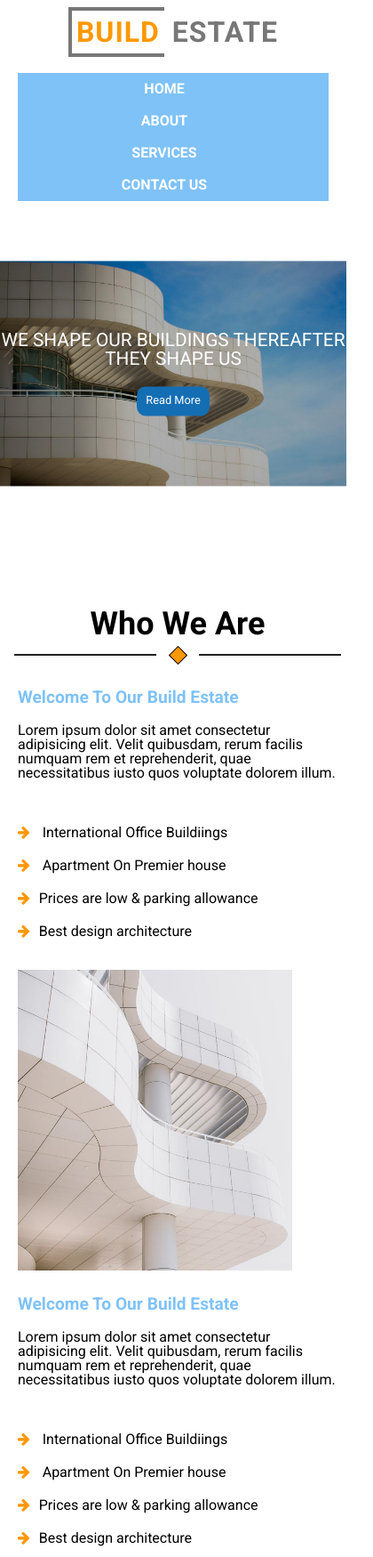
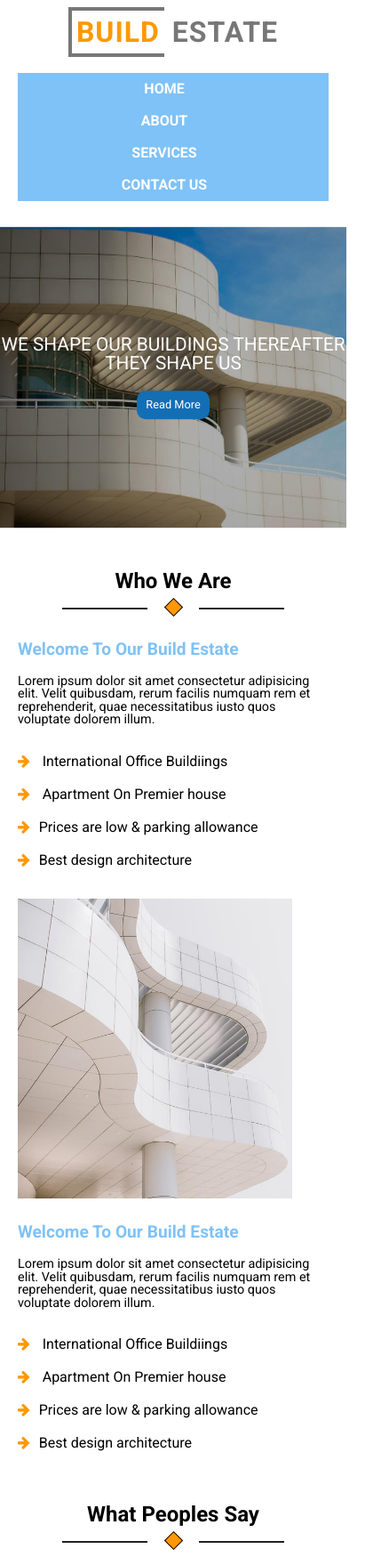
Before and after one commit to sancoza/Bit-Web, a plain HTML site: page Week6/CSSProject/index.html in a window 390 px wide. Shown: the top 1750 px of the page at 89% size, 420 px wide, since content can reach past the window. Drawn offline with Linux system fonts and the light colour scheme.

Commit message:
exercise

```diff
--- a/Week6/CSSProject/index.html
+++ b/Week6/CSSProject/index.html
@@ -98,7 +98,7 @@
         </div>
       </section>
       <!-- services -->
-      <section class="services container1" id="services">
+      <section class="services container" id="services">
         <div class="title d-flex">
           <h2>What Peoples Say</h2>
           <div class="simbol"></div>
--- a/Week6/CSSProject/style.css
+++ b/Week6/CSSProject/style.css
@@ -37,15 +37,11 @@ li {
   list-style: none;
 }
 .container {
-  max-width: 1000px;
-  width: 100%;
-  margin: 20px auto;
-}
-.container1 {
   max-width: 1200px;
   width: 100%;
   margin: 20px auto;
 }
+
 .d-flex {
   display: flex;
   align-items: center;
@@ -135,9 +131,10 @@ nav ul li:hover a {
   font-size: 1.5rem;
   margin: 30px auto 10px;
   text-align: center;
-  width: 400px;
   position: relative;
   padding: 20px;
+  max-width: 400px;
+  width: 100%;
 }
 .title::before {
   position: absolute;
@@ -200,12 +197,12 @@ nav ul li:hover a {
   margin: 0 auto;
 }
 .cards {
-  display: grid;
-  grid-gap: 15px;
-  grid-template-columns: repeat(auto-fit, 340px);
-  justify-content: center;
+  display: flex;
+  flex-wrap: wrap;
+  gap: 20px;
 }
 .card {
+  flex: 1;
   padding: 20px;
   background: var(--blue-menu);
 }
@@ -241,6 +238,7 @@ nav ul li:hover a {
 .cards1 {
   display: grid;
   grid-template-columns: repeat(auto-fit, minmax(250px, 1fr));
+  height: 100%;
 }
 .card1 h5 {
   font-size: 1.5rem;
@@ -355,19 +353,59 @@ footer ul li a {
 footer p a {
   color: var(--orange);
 }
-
-@media (max-width: 425px) {
-  .container,
-  .container1 {
-    width: 400px;
+@media (max-width: 800px) {
+  header {
+    height: 70vh;
   }
+  .showcase h1 {
+    font-size: 2rem;
+  }
+  .content {
+    grid-template-columns: 1fr 1fr;
+  }
+  .cards1 {
+    grid-template-columns: repeat(auto-fit, minmax(275px, 1fr));
+  }
+}
+@media (max-width: 500px) {
   header {
     background: none;
-    height: 75vh;
+    height: 70vh;
+    width: fit-content;
+    width: 100%;
+  }
+  main {
+    width: fit-content;
+    width: 100%;
+    margin: 0 auto;
+  }
+
+  .title h2 {
+    font-size: 1.5rem;
+  }
+  .title:before {
+    top: 62px;
+    width: 6rem;
+  }
+  .title::after {
+    top: 62px;
+    width: 6rem;
+  }
+  .content p {
+    font-size: 0.9rem;
+  }
+
+  .content {
+    grid-template-columns: 1fr;
+  }
+
+  .about-us-content ul {
+    margin-top: 20px;
   }
   nav {
     flex-direction: column;
     justify-content: center;
+    align-items: center;
   }
   .logo {
     color: var(--grey);
@@ -377,12 +415,7 @@ footer p a {
     border: 4px solid var(--grey);
     border-right: none;
   }
-  .content {
-    grid-template-columns: 1fr;
-  }
-  .cards {
-    grid-template-columns: none;
-  }
+
   nav ul {
     flex-direction: column;
     align-items: center;
@@ -400,12 +433,12 @@ footer p a {
     background-size: cover;
     background-repeat: no-repeat;
     background-position: inherit;
-    height: 30vh;
+    height: 40vh;
     display: flex;
     align-items: center;
     justify-content: center;
     flex-direction: column;
-    margin-top: 40px;
+    margin-top: 70px;
   }
   .showcase h1 {
     font-size: 1.3rem;
@@ -416,9 +449,6 @@ footer p a {
     font-size: 0.8rem;
   }
 
-  .card {
-    flex-basis: 100%;
-  }
   .form-group {
     width: 100%;
   }
```
